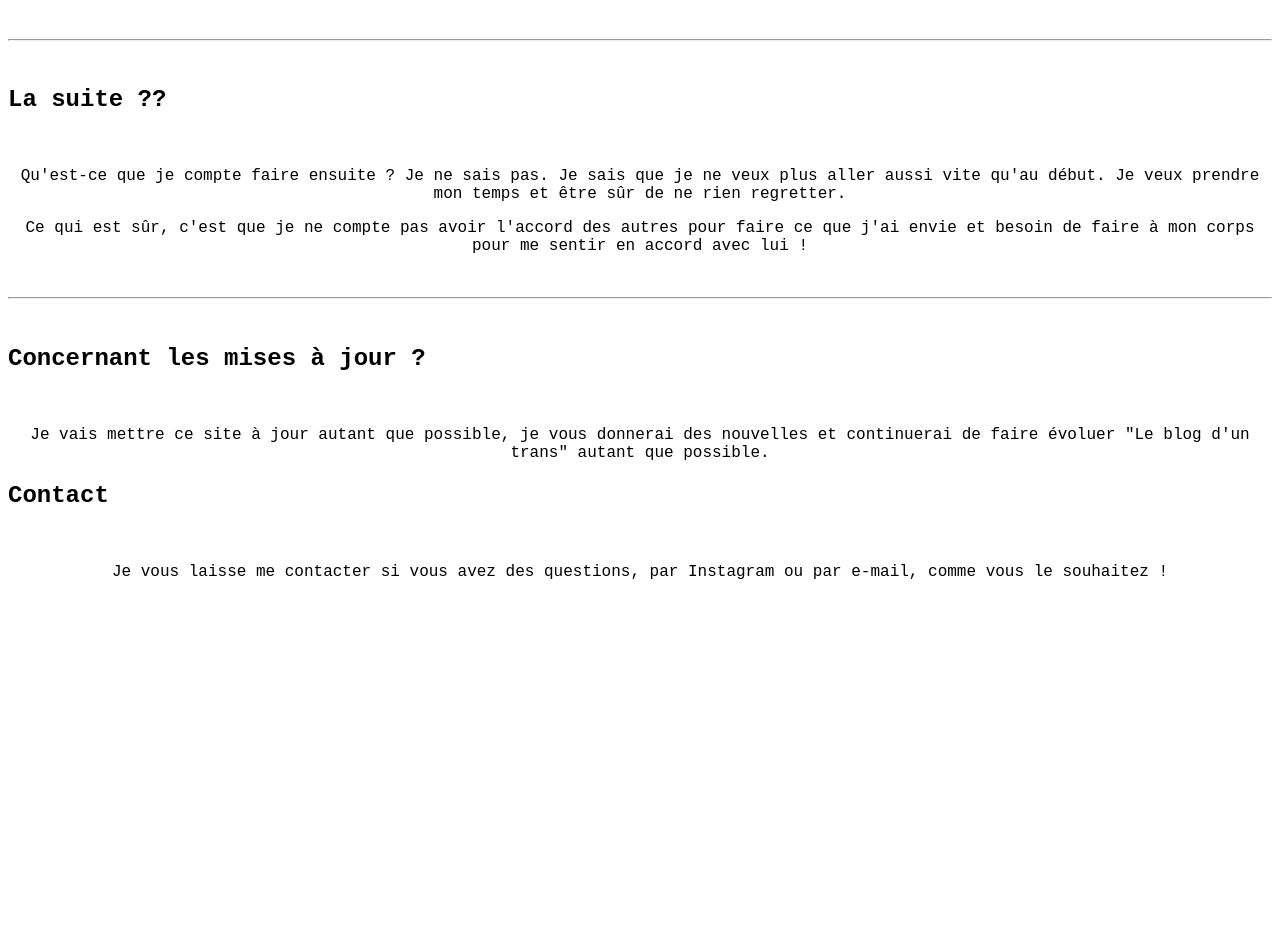
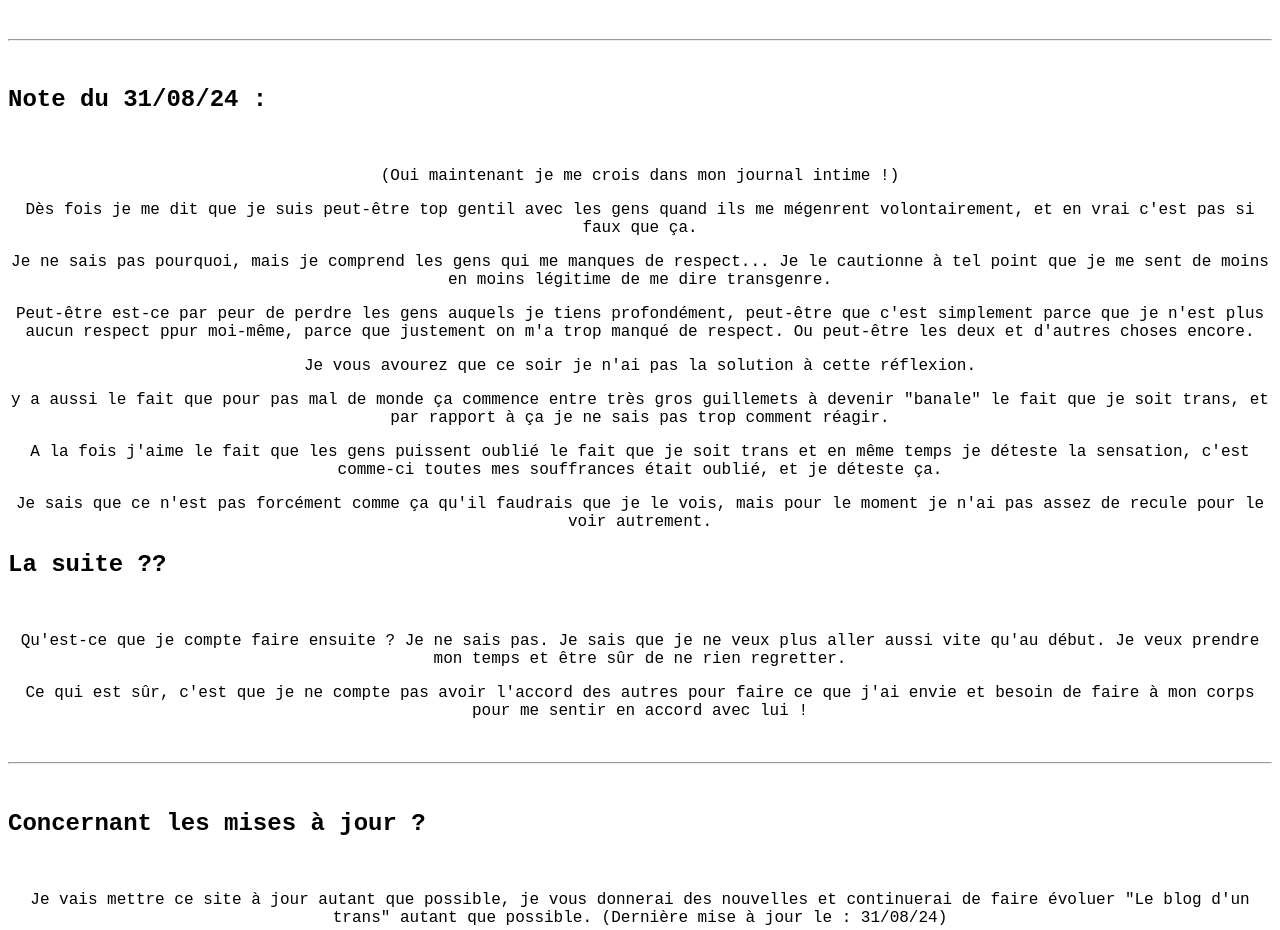
Before and after one commit to elo41flo/blog-d-un-trans-, a plain HTML site: page index.html in a window 1280 px wide. Shown: the part 1114-2044 px from the top of the page. Before the commit the page ends 1737 px from the top, so only its background shows below. Drawn offline with Linux system fonts and the light colour scheme.

Commit message:
mise à jour

```diff
--- a/index.html
+++ b/index.html
@@ -67,6 +67,18 @@
     <hr>
     <br>
 
+    <h2>Note du 31/08/24 :</h2>
+    <br>
+    <p>(Oui maintenant je me crois dans mon journal intime !)</p>
+    <p>Dès fois je me dit que je suis peut-être top gentil avec les gens quand ils me mégenrent volontairement, et en vrai c'est pas si faux que ça.</p>
+    <p>Je ne sais pas pourquoi, mais je comprend les gens qui me manques de respect... Je le cautionne à tel point que je me sent de moins en moins légitime de me dire transgenre.</p>
+    <p>Peut-être est-ce par peur de perdre les gens auquels je tiens profondément, peut-être que c'est simplement parce que je n'est plus aucun respect ppur moi-même, parce que justement on m'a trop manqué de respect. Ou peut-être les deux et d'autres choses encore.</p>
+    <p>Je vous avourez que ce soir je n'ai pas la solution à cette réflexion.</p>
+    <p>y a aussi le fait que pour pas mal de monde ça commence entre très gros guillemets à devenir "banale" le fait que je soit trans, et par rapport à ça je ne sais pas trop comment réagir.</p>
+    <p>A la fois j'aime le fait que les gens puissent oublié le fait que je soit trans et en même temps je déteste la sensation, c'est comme-ci toutes mes souffrances était oublié, et je déteste ça.</p>
+    <p>Je sais que ce n'est pas forcément comme ça qu'il faudrais que je le vois, mais pour le moment je n'ai pas assez de recule pour le voir autrement.</p>
+
+
     <h2>La suite ??</h2>
     <br>
     <p>Qu'est-ce que je compte faire ensuite ? Je ne sais pas. Je sais que je ne veux plus aller aussi vite qu'au début. Je veux prendre mon temps et être sûr de ne rien regretter.</p>
@@ -78,7 +90,7 @@
 
     <h2>Concernant les mises à jour ?</h2>
     <br>
-    <p>Je vais mettre ce site à jour autant que possible, je vous donnerai des nouvelles et continuerai de faire évoluer "Le blog d'un trans" autant que possible.</p>
+    <p>Je vais mettre ce site à jour autant que possible, je vous donnerai des nouvelles et continuerai de faire évoluer "Le blog d'un trans" autant que possible. (Dernière mise à jour le : 31/08/24) </p>
 
     <h2>Contact</h2>
     <br>
@@ -87,3 +99,6 @@
     <br>
     </body>
 </html>
+
+
+<!--Par : elo -->
```
